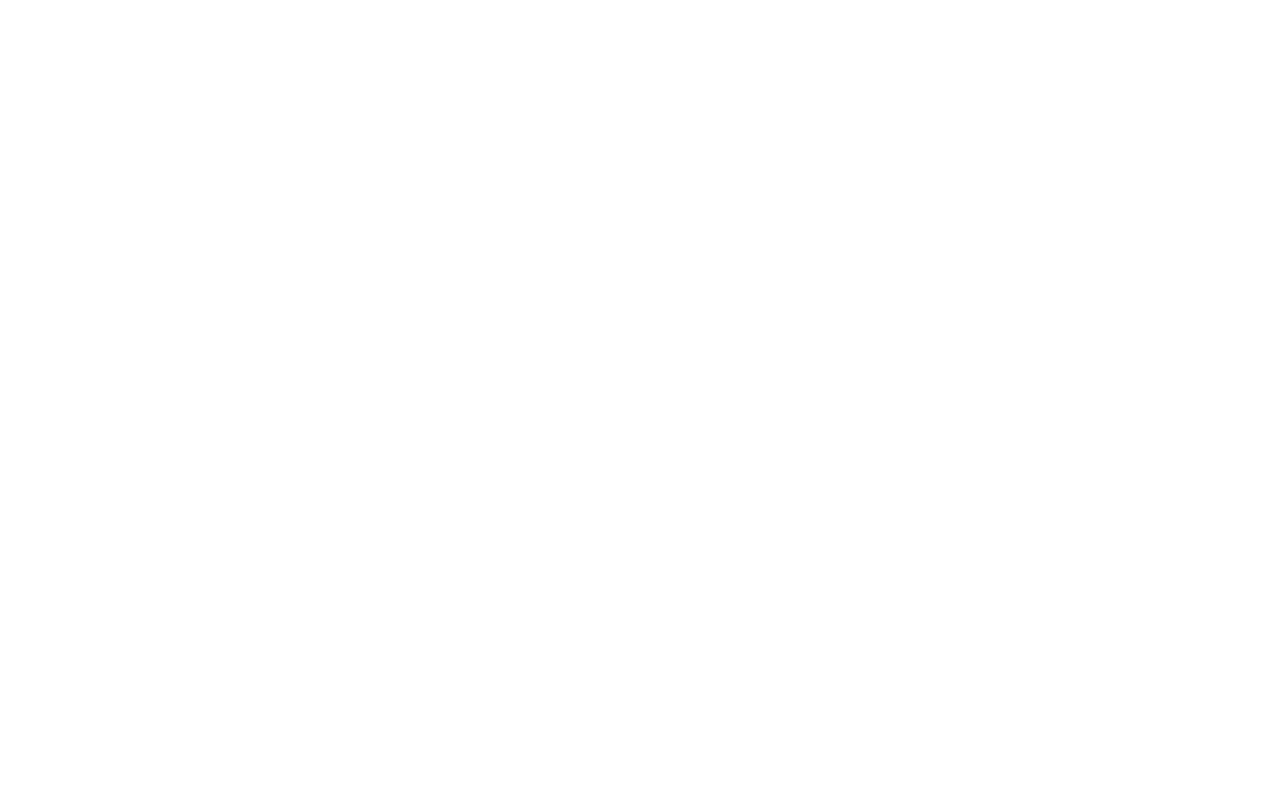
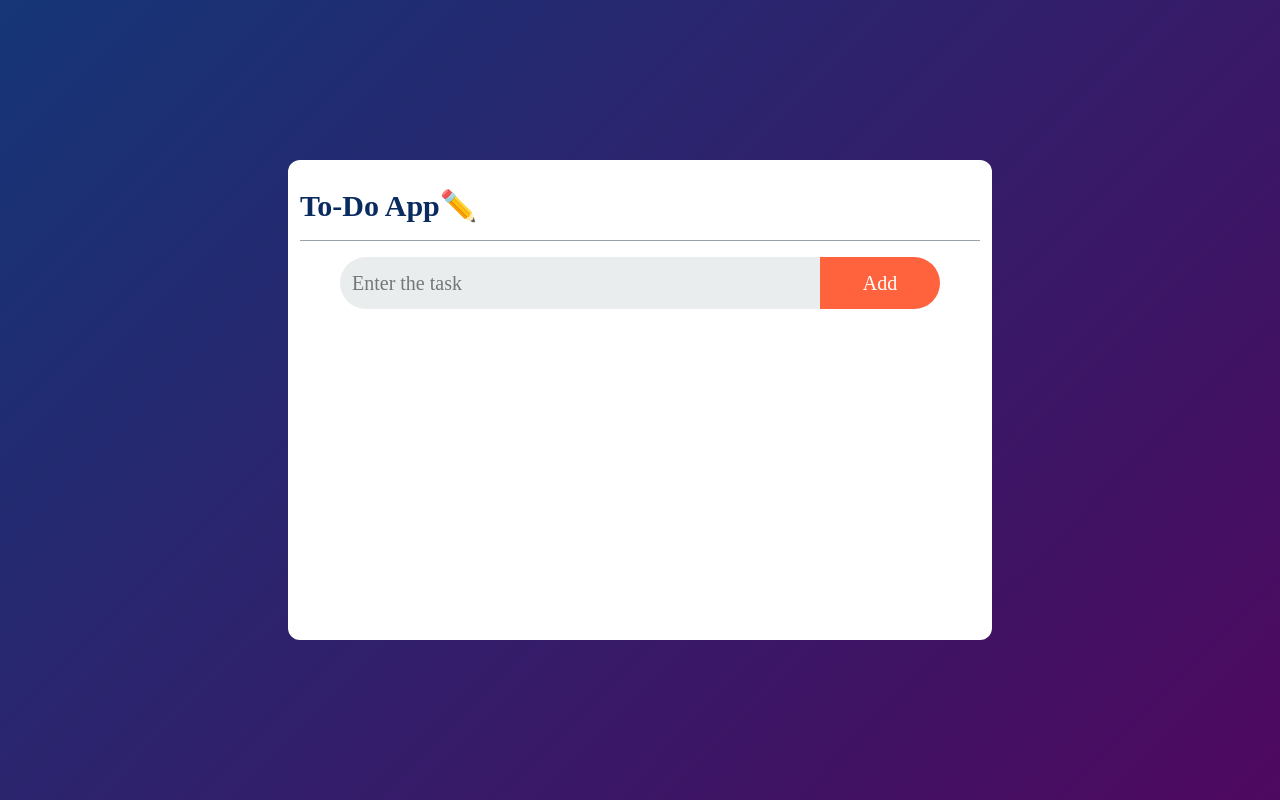
Before and after one commit to RajArya3347Y/to-do-app, a React (Vite) app in the folder frontend/: page / in a window 1280 px wide. Built offline with nearby package versions, Linux system fonts and the light colour scheme.

Commit message:
Completed till Task Input Field

```diff
--- a/frontend/src/components/App.jsx
+++ b/frontend/src/components/App.jsx
@@ -1,6 +1,11 @@
+import QuizApp from "./QuizApp"
 
 function App() {
-
+    return (
+        <div className="flex justify-center items-center h-screen w-screen bg-[linear-gradient(135deg,#153677,#4e085f)] font-[Poppins]" id="main">
+            <QuizApp/>
+        </div>
+    )
 }
 
 export default App
--- /dev/null
+++ b/frontend/src/components/QuizApp.jsx
@@ -0,0 +1,23 @@
+import TaskField from "./TaskField";
+
+
+function QuizApp(){
+
+    function onTaskFieldChange(ele){
+        console.log(ele);
+    }
+
+    function onAddClick(val){
+        console.log(val);
+    }
+
+    return(
+        <div className="bg-white h-[60%] w-[55%] rounded-xl p-3" id="quiz-container">
+            <h1 className="text-[#0a2b5f] lg:text-3xl md:text-2xl sm:text-1xl font-bold lg:py-4 md:py-3 sm:py-2">To-Do App✏️</h1>
+            <hr className="border-gray-400 pb-4"/>
+            <TaskField onAddClick={(val) => onAddClick(val)}/>
+        </div>
+    );
+}
+
+export default QuizApp;
--- /dev/null
+++ b/frontend/src/components/TaskField.jsx
@@ -0,0 +1,30 @@
+import { useRef, useState } from "react";
+
+function TaskField(props){
+
+    let [taskName,setTaskName] = useState("");
+
+    function onChange(ele){
+        setTaskName(ele.target.value);
+    }
+
+    function onClick(){
+        props.onAddClick(taskName);
+        setTaskName((tn) => "");
+    }
+
+    return(
+        <div className="w-[100%] flex justify-center items-center lg:px-10 md:px-7 sm:px-7 " id="task-field">
+            <input className="bg-[#eaedee] lg:text-xl md:text-lg sm:text-sm lg:p-3 md:p-2 sm:p-2 rounded-l-4xl outline-0 w-[80%]"
+                type="text"
+                placeholder="Enter the task"
+                value={taskName}
+                onChange={(ele) => onChange(ele)}
+            />
+            <button className="bg-[#fe633d] rounded-r-4xl lg:text-xl md:text-lg sm:text-sm lg:p-3 md:p-2 sm:p-2 text-white w-[20%]" onClick={onClick}>Add</button>
+        </div>
+    )
+}
+
+
+export default TaskField;
```
